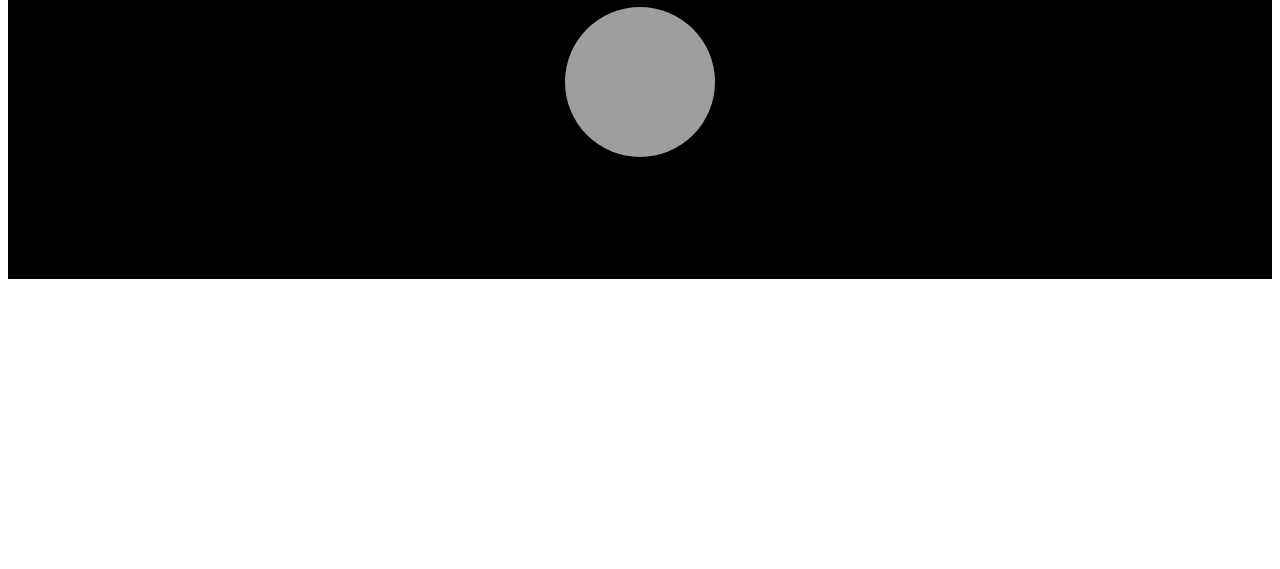
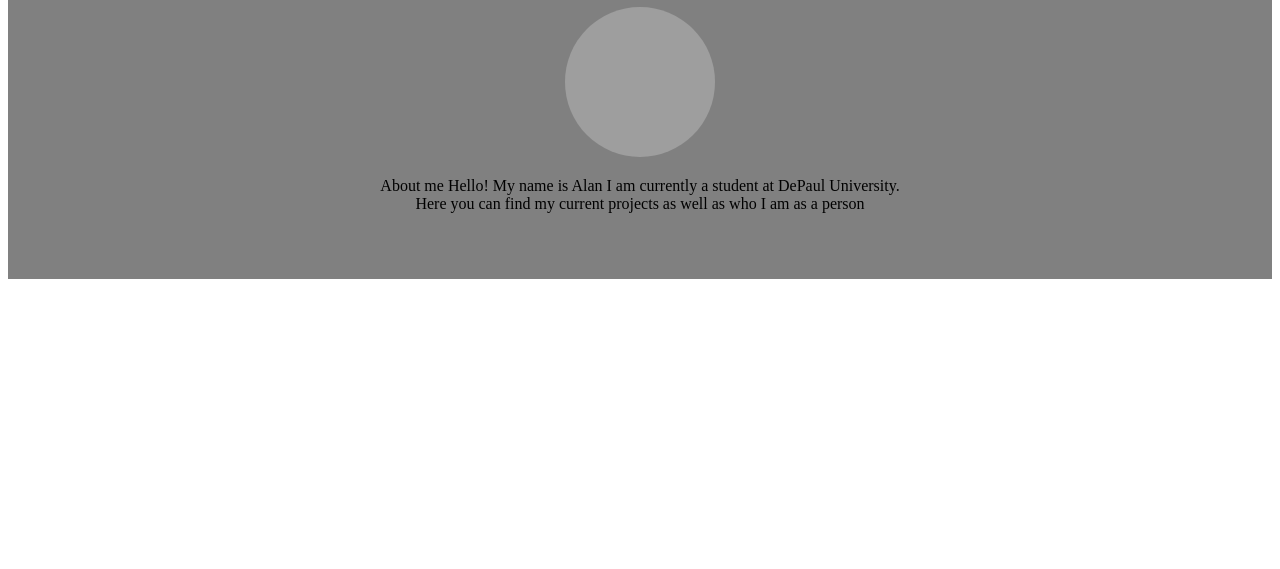
Before and after one commit to Yeahnoplsdont/Yeahnoplsdont.github.io, a plain HTML site: page index.html in a window 1280 px wide. Shown: the part 231-800 px from the top of the page. Drawn offline with Linux system fonts and the light colour scheme; grey boxes are pictures that could not be loaded.

Commit message:
Update style.css

```diff
--- a/style.css
+++ b/style.css
@@ -10,7 +10,7 @@
   color: white;
 }
 .second-layer {
-  background-color: var(--primary-black);
+  background-color: #808080;
   padding: 50px;
 }
 
```
